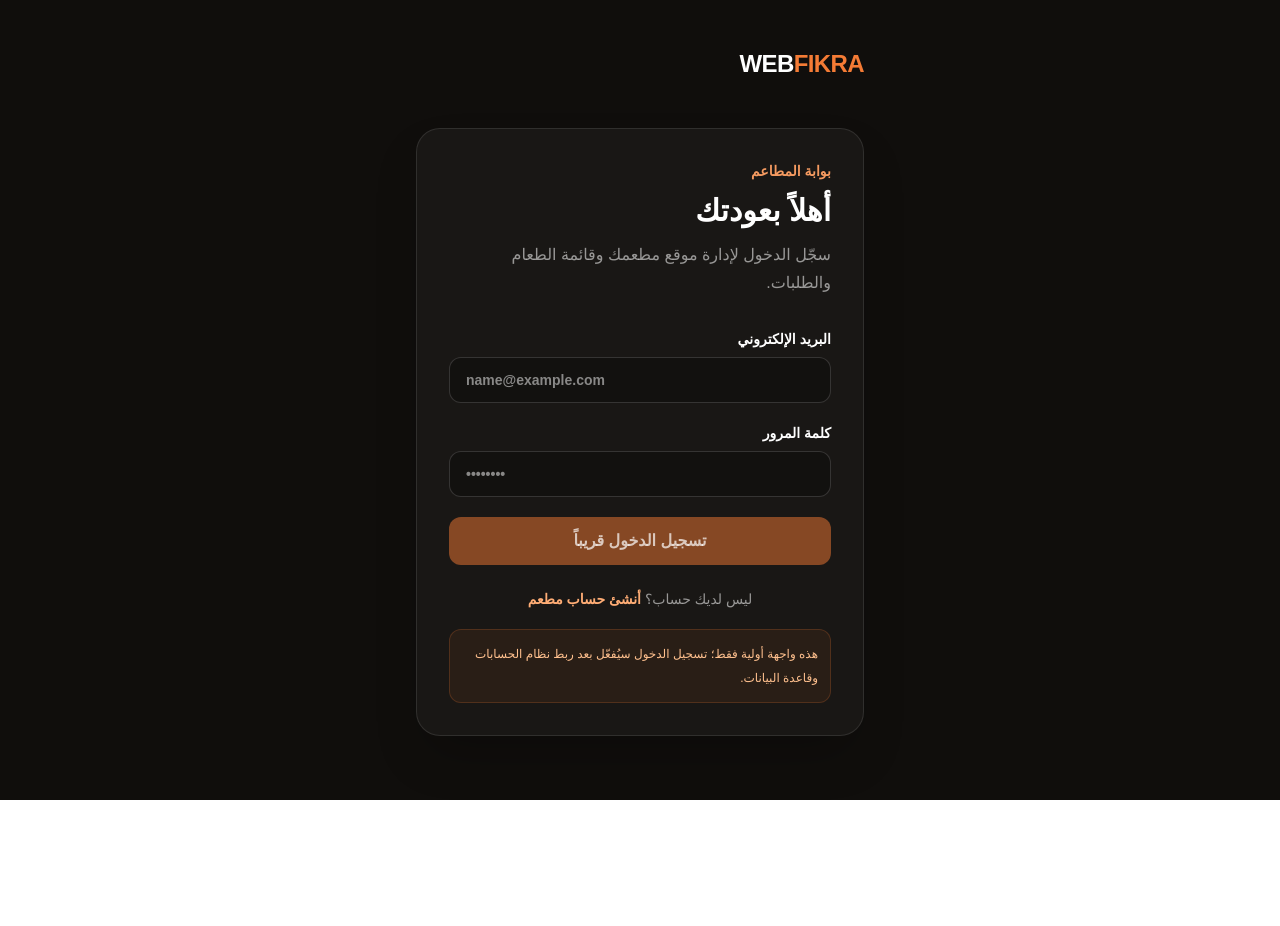
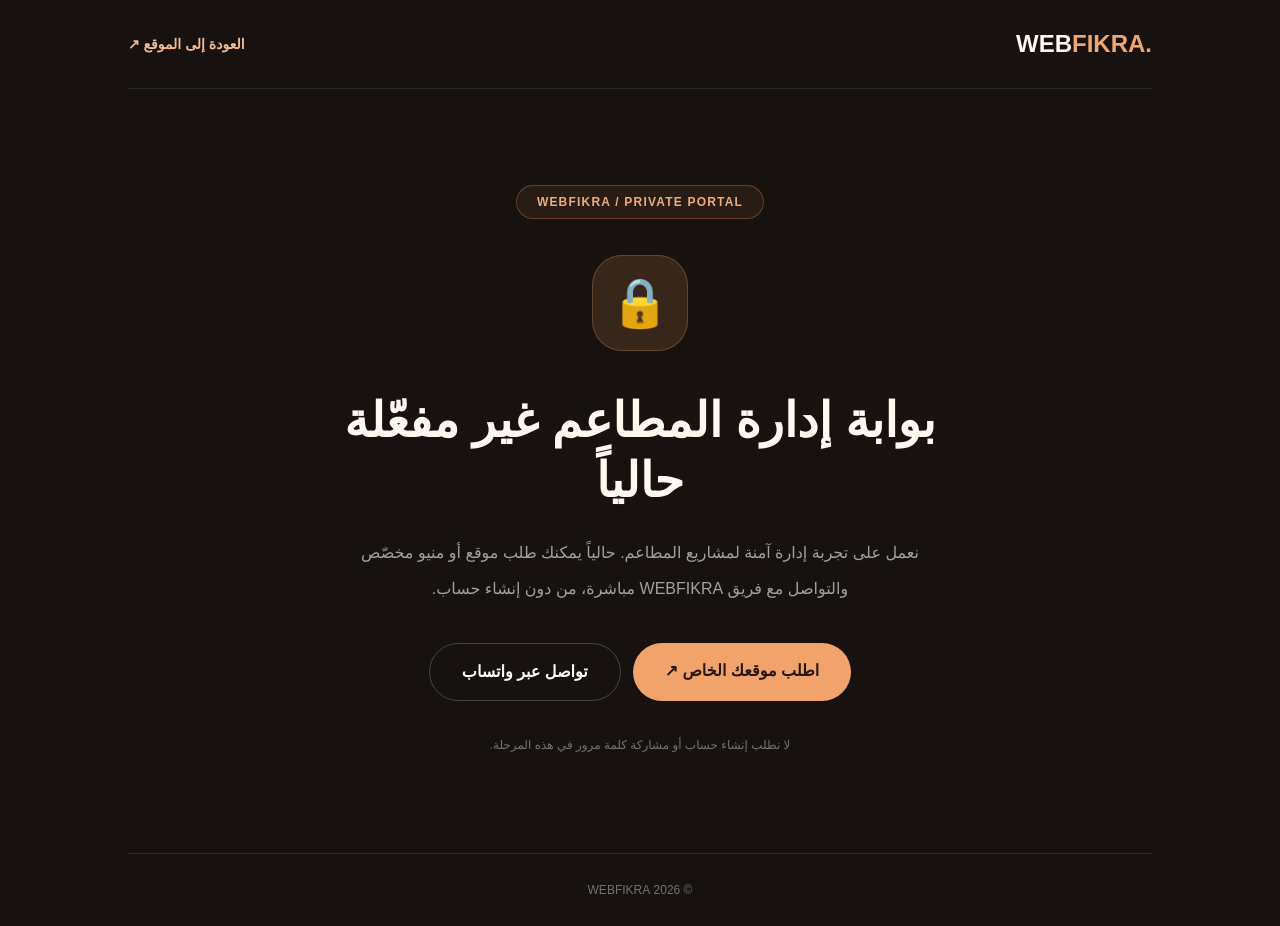
Before and after one commit to mohamadnahili99-gif/webfikra, a Next.js app: page /restaurants/login in a window 1280 px wide. Before the commit the page ends 800 px from the top, so only its background shows below. Built offline with nearby package versions, Linux system fonts and the light colour scheme; no server answers.

Commit message:
security: replace inactive login form with clear service notice

```diff
--- a/app/restaurants/login/page.tsx
+++ b/app/restaurants/login/page.tsx
@@ -1,27 +1,16 @@
-import Link from "next/link";
+import type { Metadata } from "next";
+import PortalPaused from "../../components/PortalPaused";
+
+export const metadata: Metadata = {
+  title: "بوابة المطاعم",
+  robots: { index: false, follow: false },
+};
 
 export default function RestaurantLoginPage() {
   return (
-    <main dir="rtl" className="min-h-screen bg-[#100e0c] px-5 py-12 text-white">
-      <div className="mx-auto max-w-md">
-        <Link href="/" className="text-2xl font-black tracking-tight">WEB<span className="text-[#f47b35]">FIKRA</span></Link>
-        <section className="mt-12 rounded-3xl border border-white/10 bg-white/[0.04] p-8 shadow-2xl">
-          <p className="text-sm font-bold text-[#f49a60]">بوابة المطاعم</p>
-          <h1 className="mt-3 text-3xl font-black">أهلاً بعودتك</h1>
-          <p className="mt-3 leading-7 text-white/55">سجّل الدخول لإدارة موقع مطعمك وقائمة الطعام والطلبات.</p>
-          <form className="mt-8 space-y-5">
-            <label className="block text-sm font-bold">البريد الإلكتروني
-              <input type="email" autoComplete="email" placeholder="name@example.com" className="mt-2 w-full rounded-xl border border-white/15 bg-black/25 px-4 py-3 text-left outline-none focus:border-[#f47b35]" />
-            </label>
-            <label className="block text-sm font-bold">كلمة المرور
-              <input type="password" autoComplete="current-password" placeholder="••••••••" className="mt-2 w-full rounded-xl border border-white/15 bg-black/25 px-4 py-3 text-left outline-none focus:border-[#f47b35]" />
-            </label>
-            <button type="button" disabled className="w-full cursor-not-allowed rounded-xl bg-[#f47b35]/50 px-5 py-3 font-black text-white/70">تسجيل الدخول قريباً</button>
-          </form>
-          <p className="mt-6 text-center text-sm text-white/55">ليس لديك حساب؟ <Link href="/restaurants/register" className="font-bold text-[#ffad75] hover:text-white">أنشئ حساب مطعم</Link></p>
-          <p className="mt-5 rounded-xl border border-[#f47b35]/20 bg-[#f47b35]/[0.07] p-3 text-xs leading-6 text-[#ffc08e]">هذه واجهة أولية فقط؛ تسجيل الدخول سيُفعّل بعد ربط نظام الحسابات وقاعدة البيانات.</p>
-        </section>
-      </div>
-    </main>
+    <PortalPaused
+      title="بوابة إدارة المطاعم غير مفعّلة حالياً"
+      description="نعمل على تجربة إدارة آمنة لمشاريع المطاعم. حالياً يمكنك طلب موقع أو منيو مخصّص والتواصل مع فريق WEBFIKRA مباشرة، من دون إنشاء حساب."
+    />
   );
 }
```
